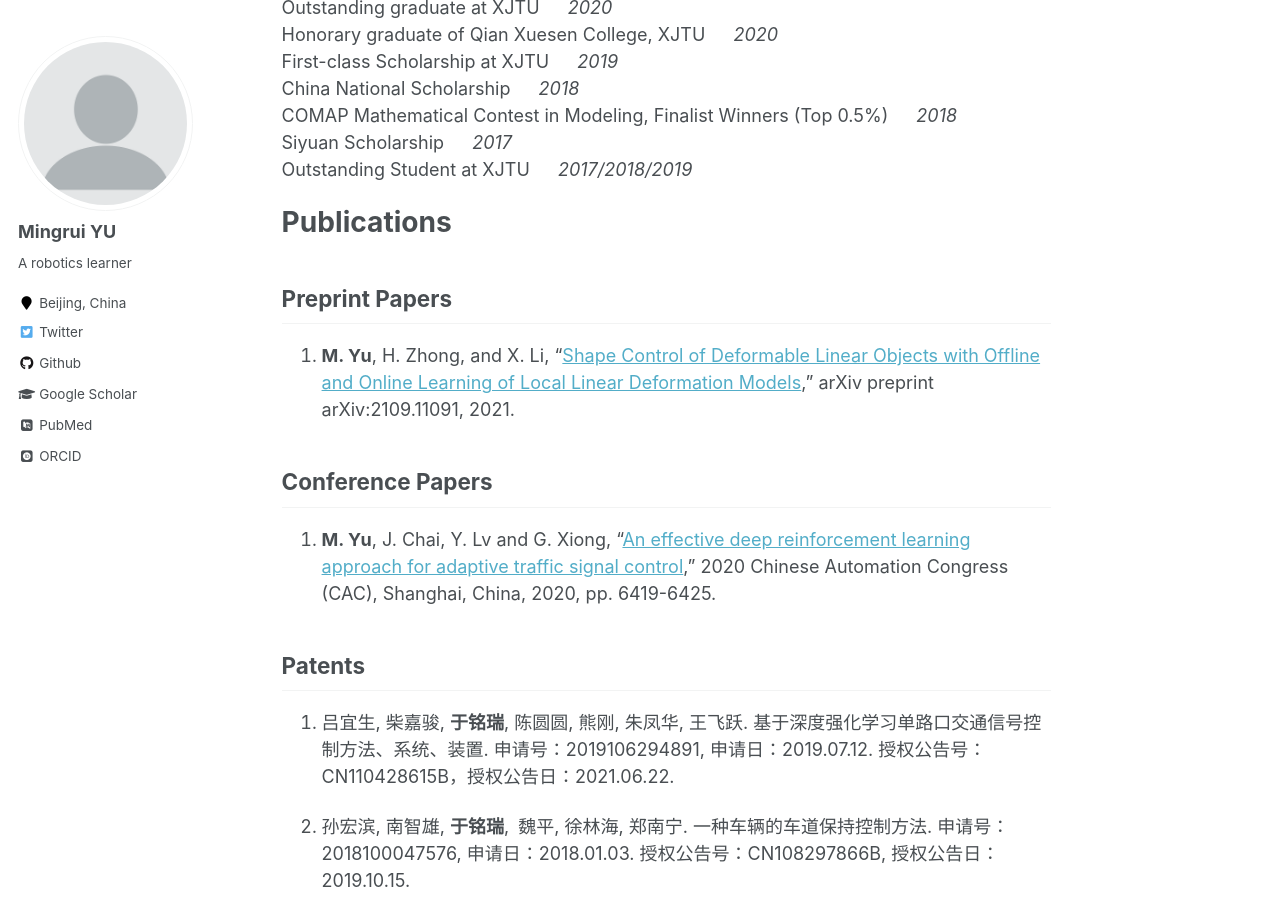
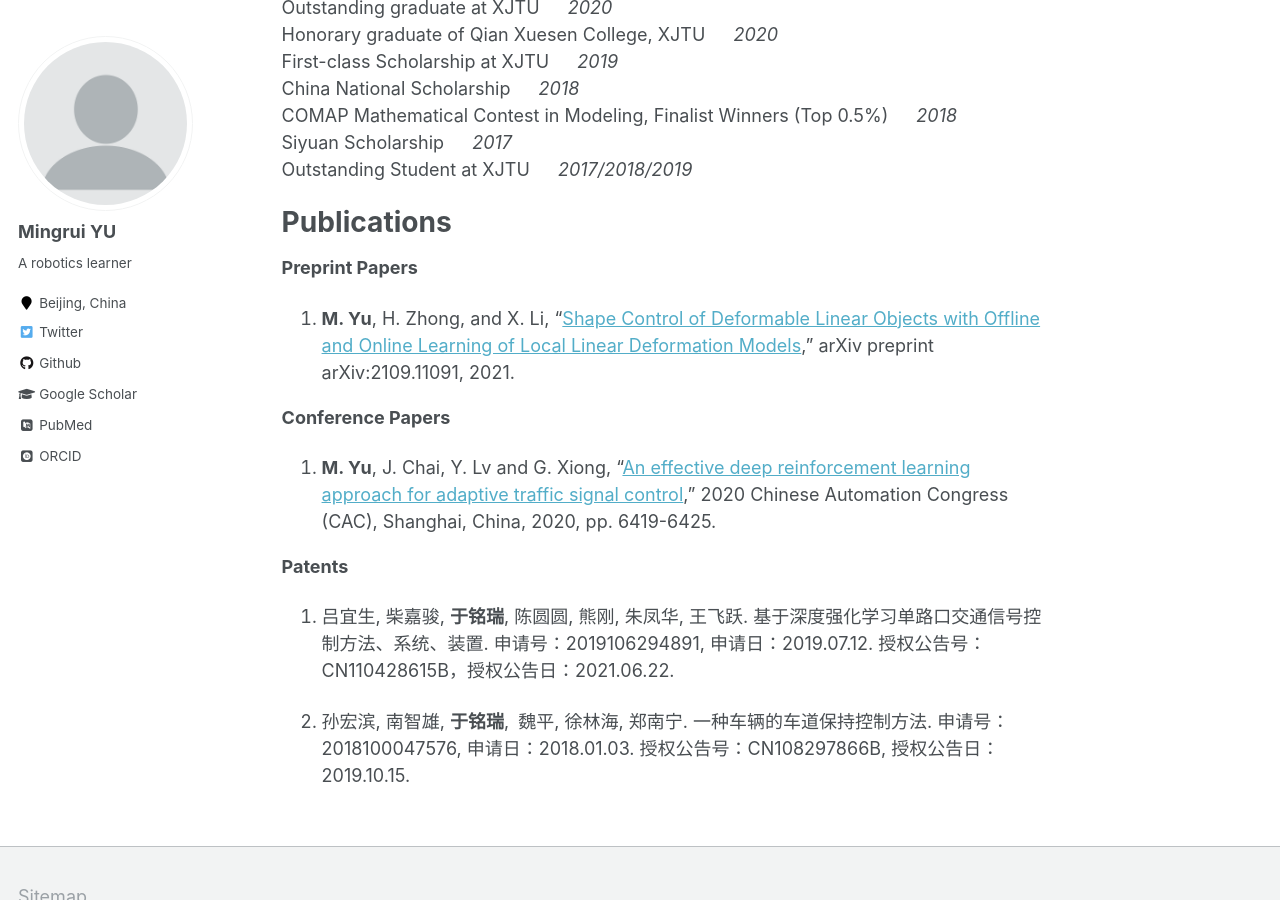
Before and after one commit to Mingrui-Yu/Mingrui-Yu.github.io, a Jekyll site: the page built from _pages/about.md, in a window 1280 px wide and 900 px high, scrolled down 629 px. Built offline with Jekyll 4.4.1, drawn with Linux system fonts in a browser that asks for light colours; some web fonts are replaced.

```diff
--- a/_pages/about.md
+++ b/_pages/about.md
@@ -39,13 +39,13 @@ Outstanding Student at XJTU &emsp; *2017/2018/2019*
 
 Publications
 ======
-## Preprint Papers
+**Preprint Papers**
 1. **M. Yu**, H. Zhong, and X. Li, "[Shape Control of Deformable Linear Objects with Offline and Online Learning of Local Linear Deformation Models](https://arxiv.org/abs/2109.11091)," arXiv preprint arXiv:2109.11091, 2021.
 
-## Conference Papers
+**Conference Papers**
 1. **M. Yu**, J. Chai, Y. Lv and G. Xiong, "[An effective deep reinforcement learning approach for adaptive traffic signal control](https://doi.org/10.1109/CAC51589.2020.9327396)," 2020 Chinese Automation Congress (CAC), Shanghai, China, 2020, pp. 6419-6425.
 
-## Patents
+**Patents**
 1. 吕宜生, 柴嘉骏, **于铭瑞**, 陈圆圆, 熊刚, 朱凤华, 王飞跃. 基于深度强化学习单路口交通信号控制方法、系统、装置. 申请号：2019106294891, 申请日：2019.07.12. 授权公告号：CN110428615B，授权公告日：2021.06.22.
 
 1. 孙宏滨, 南智雄, **于铭瑞**, 魏平, 徐林海, 郑南宁. 一种车辆的车道保持控制方法. 申请号：2018100047576, 申请日：2018.01.03. 授权公告号：CN108297866B, 授权公告日：2019.10.15.
```
